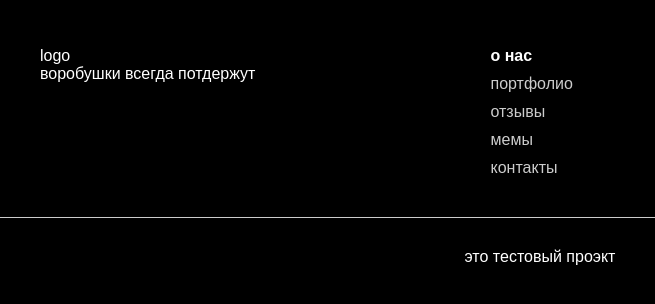
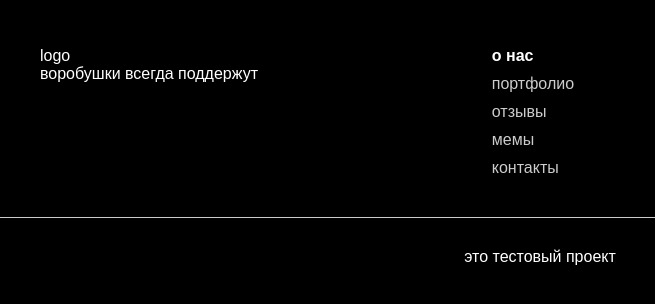
Before and after one commit to Nono7775351/my1Site.ru, a plain HTML site: page index.html in a window 1280 px wide. Shown: the part 3506-3810 px from the top of the page, 100-755 px from the left. Drawn offline with Linux system fonts and the light colour scheme.

Commit message:
Update index.html

```diff
--- a/index.html
+++ b/index.html
@@ -120,7 +120,7 @@
         <div class="blocks container">
             <div>
                 </span class="logo" >logo</span>
-                <p>воробушки всегда потдержут</p>
+                <p>воробушки всегда поддержут</p>
             </div>
             <div>
                 <h4>о нас</h4>
@@ -138,7 +138,7 @@
             </div>
         </div>
         <hr>
-        <p>это тестовый проэкт</p>
+        <p>это тестовый проект</p>
     </footer>
 
     <script>
```
